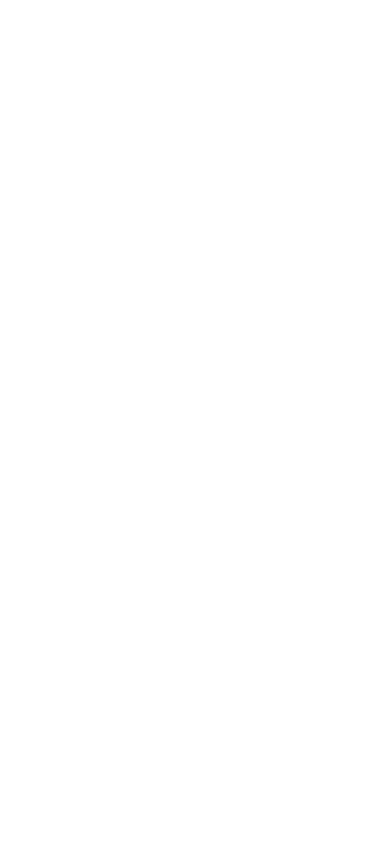
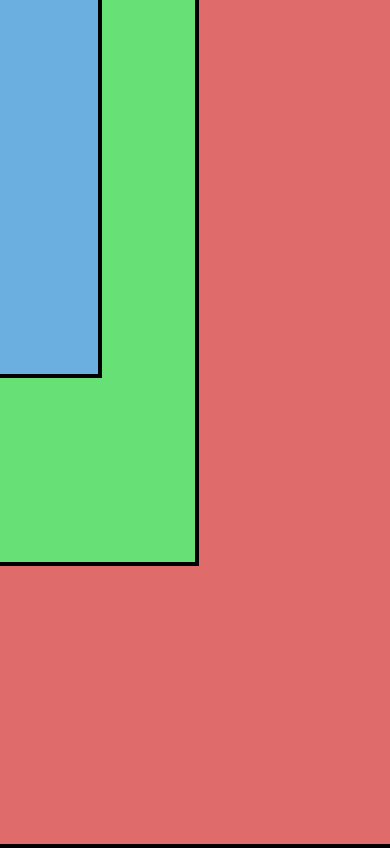
Before and after one commit to Gill-7/javascript-scrimba, a plain HTML site: page responsive-design/css-responsive/index.html in a window 390 px wide. Drawn offline with Linux system fonts and the light colour scheme.

Commit message:
responsive

```diff
--- a/responsive-design/css-responsive/index.css
+++ b/responsive-design/css-responsive/index.css
@@ -0,0 +1,32 @@
+body {
+    background: #a3a3a3;
+    padding: 0;
+    margin: 0;
+}
+
+.box-red {
+    width: 100%;
+    background: #df6b6b;
+    height: 100%;
+    border: 4px solid #000000;
+    border-left: 0;
+    border-top: 0;
+}
+
+.box-green {
+    width: 50%;
+    background: #67e075;
+    height: 66.6%;
+    border: 4px solid #000000;
+    border-left: 0;
+    border-top: 0;
+}
+
+.box-blue {
+    width: 50%;
+    background: #6bafe0;
+    height: 66.6%;
+    border: 4px solid #000000;
+    border-left: 0;
+    border-top: 0;
+}
--- a/responsive-design/css-responsive/index.html
+++ b/responsive-design/css-responsive/index.html
@@ -4,8 +4,10 @@
         <link rel='stylesheet' type='text/css' href='index.css'>
     </head>
     <body>
-
-
-
+        <div class='box box-red'>
+            <div class='box box-green'>
+                <div class='box box-blue'></div>
+            </div>
+        </div>
     </body>
 </html>
```
